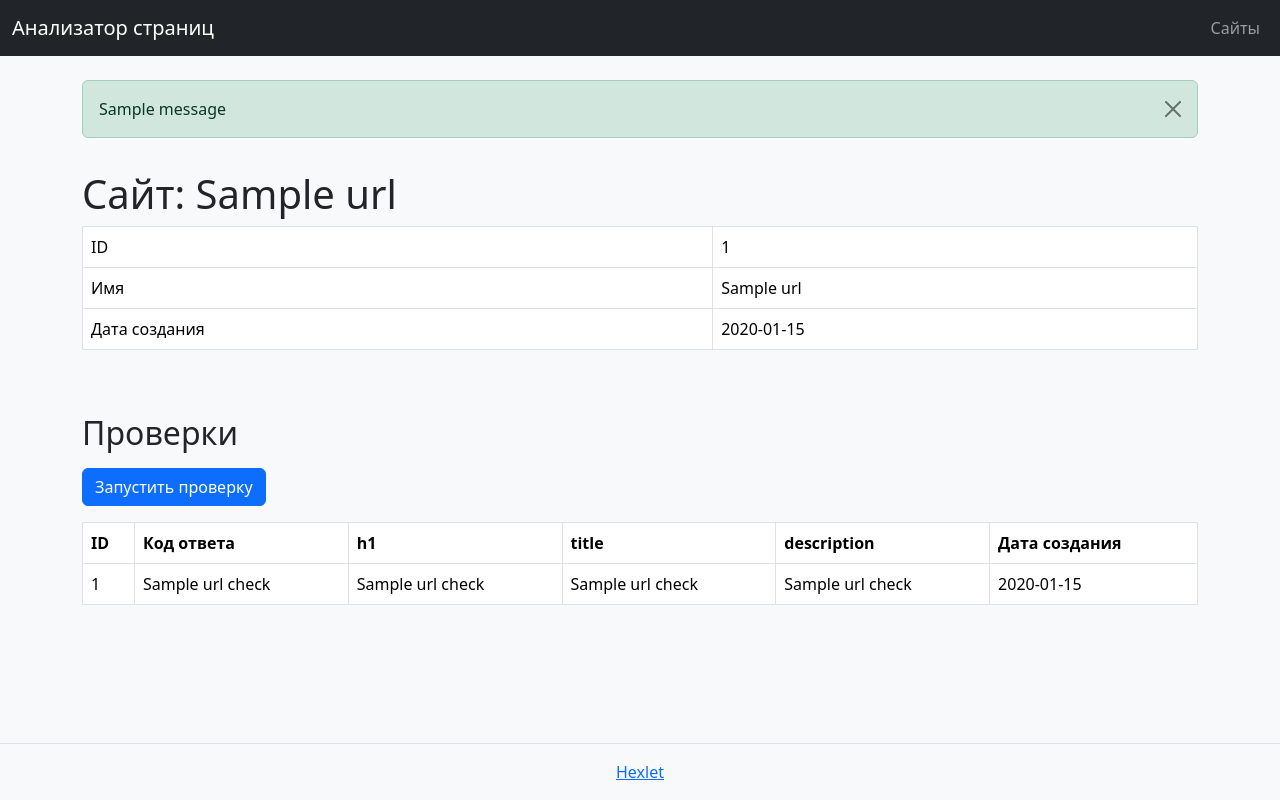
After one commit to Marina-Charaeva/python-project-83, a Flask app: page /urls/1 in a window 1280 px wide. The commit adds this page. Run offline with Flask 3, Linux system fonts and the light colour scheme; one stand-in notice (Sample message) is shown; a database or web service that is not in the repository returns one stand-in record (values such as "Sample title"); some libraries are stand-ins or nearby versions.

Commit message:
Создание БД

```diff
--- /dev/null
+++ b/database.sql
@@ -0,0 +1,15 @@
+CREATE TABLE IF NOT EXISTS urls (
+    id BIGINT PRIMARY KEY GENERATED ALWAYS AS IDENTITY,
+    name VARCHAR(255) UNIQUE NOT NULL,
+    created_at TIMESTAMP DEFAULT CURRENT_TIMESTAMP
+);
+
+CREATE TABLE IF NOT EXISTS url_checks (
+    id BIGINT PRIMARY KEY GENERATED ALWAYS AS IDENTITY,
+    url_id BIGINT REFERENCES urls (id) ON DELETE CASCADE,
+    status_code INTEGER,
+    h1 VARCHAR(255),
+    title VARCHAR(255),
+    description TEXT,
+    created_at TIMESTAMP DEFAULT CURRENT_TIMESTAMP
+);
--- a/page_analyzer/app.py
+++ b/page_analyzer/app.py
@@ -1,20 +1,64 @@
 import os
-
-
-import requests
+from flask import Flask, render_template, request, redirect, url_for, flash
 from dotenv import load_dotenv
-from flask import (
-    Flask,
+from .data_base import (
+    add_url, get_url_by_id, get_url_by_name,
+    get_all_urls, add_url_check, get_url_checks
 )
-
+from .normalize_url import normalize_url, validate_url
 
 load_dotenv()
+
 app = Flask(__name__)
-app.config['SECRET_KEY'] = os.getenv('SECRET_KEY')
+app.config['SECRET_KEY'] = os.getenv('SECRET_KEY', 'dev-secret-key')
+
 
 @app.route('/')
 def index():
     return render_template('index.html')
 
+
+@app.route('/urls', methods=['GET'])
+def urls():
+    urls_list = get_all_urls()
+    return render_template('urls.html', urls=urls_list)
+
+
+@app.route('/urls', methods=['POST'])
+def add_url_page():
+    url = request.form.get('url', '').strip()
+
+    error = validate_url(url)
+    if error:
+        flash(error, 'danger')
+        return render_template('index.html', url=url), 422
+
+    normalized_url = normalize_url(url)
+
+    existing_url = get_url_by_name(normalized_url)
+    if existing_url:
+        flash('Страница уже существует', 'info')
+        return redirect(url_for('url_detail', id=existing_url[0]))
+
+    try:
+        url_id = add_url(normalized_url)
+        flash('Страница успешно добавлена', 'success')
+        return redirect(url_for('url_detail', id=url_id))
+    except Exception as e:
+        flash('Произошла ошибка при добавлении страницы', 'danger')
+        return render_template('index.html', url=url), 422
+
+
+@app.route('/urls/<int:id>')
+def url_detail(id):
+    url_data = get_url_by_id(id)
+    if not url_data:
+        flash('Страница не найдена', 'danger')
+        return redirect(url_for('urls'))
+
+    checks = get_url_checks(id)
+    return render_template('url_detail.html', url=url_data, checks=checks)
+
+
 if __name__ == '__main__':
     app.run()
--- /dev/null
+++ b/page_analyzer/data_base.py
@@ -0,0 +1,99 @@
+import psycopg2
+from datetime import datetime
+import os
+from dotenv import load_dotenv
+
+load_dotenv()
+
+DATABASE_URL = os.getenv('DATABASE_URL')
+
+
+def get_connection():
+    return psycopg2.connect(DATABASE_URL)
+
+
+def add_url(url):
+    conn = get_connection()
+    cur = conn.cursor()
+    try:
+        cur.execute(
+            "INSERT INTO urls (name) VALUES (%s) RETURNING id",
+            (url,)
+        )
+        url_id = cur.fetchone()[0]
+        conn.commit()
+        return url_id
+    except psycopg2.IntegrityError:
+        conn.rollback()
+        cur.execute("SELECT id FROM urls WHERE name = %s", (url,))
+        result = cur.fetchone()
+        return result[0] if result else None
+    finally:
+        cur.close()
+        conn.close()
+
+
+def get_url_by_id(url_id):
+    conn = get_connection()
+    cur = conn.cursor()
+    cur.execute("SELECT * FROM urls WHERE id = %s", (url_id,))
+    result = cur.fetchone()
+    cur.close()
+    conn.close()
+    return result
+
+
+def get_url_by_name(url):
+    conn = get_connection()
+    cur = conn.cursor()
+    cur.execute("SELECT * FROM urls WHERE name = %s", (url,))
+    result = cur.fetchone()
+    cur.close()
+    conn.close()
+    return result
+
+
+def get_all_urls():
+    conn = get_connection()
+    cur = conn.cursor()
+    cur.execute("""
+        SELECT urls.*,
+               MAX(url_checks.created_at) as last_check,
+               url_checks.status_code
+        FROM urls
+        LEFT JOIN url_checks ON urls.id = url_checks.url_id
+        GROUP BY urls.id, url_checks.status_code
+        ORDER BY urls.id DESC
+    """)
+    urls = cur.fetchall()
+    cur.close()
+    conn.close()
+    return urls
+
+
+def add_url_check(url_id, status_code=None, h1=None, title=None, description=None):
+    conn = get_connection()
+    cur = conn.cursor()
+    cur.execute(
+        """INSERT INTO url_checks
+        (url_id, status_code, h1, title, description)
+        VALUES (%s, %s, %s, %s, %s)""",
+        (url_id, status_code, h1, title, description)
+    )
+    conn.commit()
+    cur.close()
+    conn.close()
+
+
+def get_url_checks(url_id):
+    conn = get_connection()
+    cur = conn.cursor()
+    cur.execute("""
+        SELECT * FROM url_checks
+        WHERE url_id = %s
+        ORDER BY id DESC
+    """, (url_id,))
+    checks = cur.fetchall()
+    cur.close()
+    conn.close()
+    return checks
--- a/page_analyzer/templates/base.html
+++ b/page_analyzer/templates/base.html
@@ -12,16 +12,27 @@
     <nav class="navbar navbar-expand-md navbar-dark bg-dark mb-4">
         <div class="container-fluid">
             <a class="navbar-brand" href="{{ url_for('index') }}">Анализатор страниц</a>
-            <button class="navbar-toggler" type="button" data-bs-toggle="collapse"
-                    data-bs-target="#navbarCollapse" aria-controls="navbarCollapse"
-                    aria-expanded="false" aria-label="Toggle navigation">
-                <span class="navbar-toggler-icon"></span>
-            </button>
+            <div class="navbar-nav">
+                <a class="nav-link" href="{{ url_for('urls') }}">Сайты</a>
+            </div>
         </div>
     </nav>
 
+    {% with messages = get_flashed_messages(with_categories=true) %}
+        {% if messages %}
+            <div class="container">
+                {% for category, message in messages %}
+                    <div class="alert alert-{{ 'danger' if category == 'danger' else 'success' if category == 'success' else 'info' }} alert-dismissible fade show" role="alert">
+                        {{ message }}
+                        <button type="button" class="btn-close" data-bs-dismiss="alert" aria-label="Close"></button>
+                    </div>
+                {% endfor %}
+            </div>
+        {% endif %}
+    {% endwith %}
+
     <main class="flex-shrink-0">
-        <div class="container">
+        <div class="container-lg mt-3">
             {% block content %}{% endblock %}
         </div>
     </main>
--- /dev/null
+++ b/page_analyzer/templates/url_detail.html
@@ -0,0 +1,58 @@
+{% extends "base.html" %}
+
+{% block title %}Сайт {{ url[1] }} - Анализатор страниц{% endblock %}
+
+{% block content %}
+<h1>Сайт: {{ url[1] }}</h1>
+
+<div class="table-responsive">
+    <table class="table table-bordered table-hover" data-test="url">
+        <tbody>
+            <tr>
+                <td>ID</td>
+                <td>{{ url[0] }}</td>
+            </tr>
+            <tr>
+                <td>Имя</td>
+                <td>{{ url[1] }}</td>
+            </tr>
+            <tr>
+                <td>Дата создания</td>
+                <td>{{ url[2].strftime('%Y-%m-%d') }}</td>
+            </tr>
+        </tbody>
+    </table>
+</div>
+
+<h2 class="mt-5 mb-3">Проверки</h2>
+<form method="post" action="{{ url_for('check_url', id=url[0]) }}">
+    <button type="submit" class="btn btn-primary">Запустить проверку</button>
+</form>
+
+<div class="table-responsive mt-3">
+    <table class="table table-bordered table-hover" data-test="checks">
+        <thead>
+            <tr>
+                <th>ID</th>
+                <th>Код ответа</th>
+                <th>h1</th>
+                <th>title</th>
+                <th>description</th>
+                <th>Дата создания</th>
+            </tr>
+        </thead>
+        <tbody>
+            {% for check in checks %}
+            <tr>
+                <td>{{ check[0] }}</td>
+                <td>{{ check[2] if check[2] else '' }}</td>
+                <td>{{ check[3] if check[3] else '' }}</td>
+                <td>{{ check[4] if check[4] else '' }}</td>
+                <td>{{ check[5] if check[5] else '' }}</td>
+                <td>{{ check[6].strftime('%Y-%m-%d') if check[6] else '' }}</td>
+            </tr>
+            {% endfor %}
+        </tbody>
+    </table>
+</div>
+{% endblock %}
```
Also changed, not shown: page_analyzer/normalize_url.py (added, +18 -0 lines), page_analyzer/templates/index.html (+4 -3 lines), page_analyzer/templates/urls.html (added, +34 -0 lines), 2 other files.
